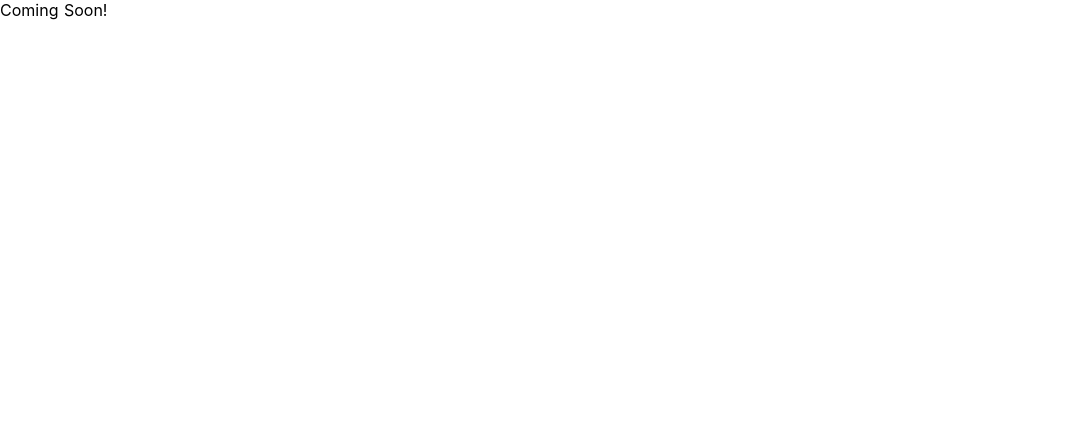
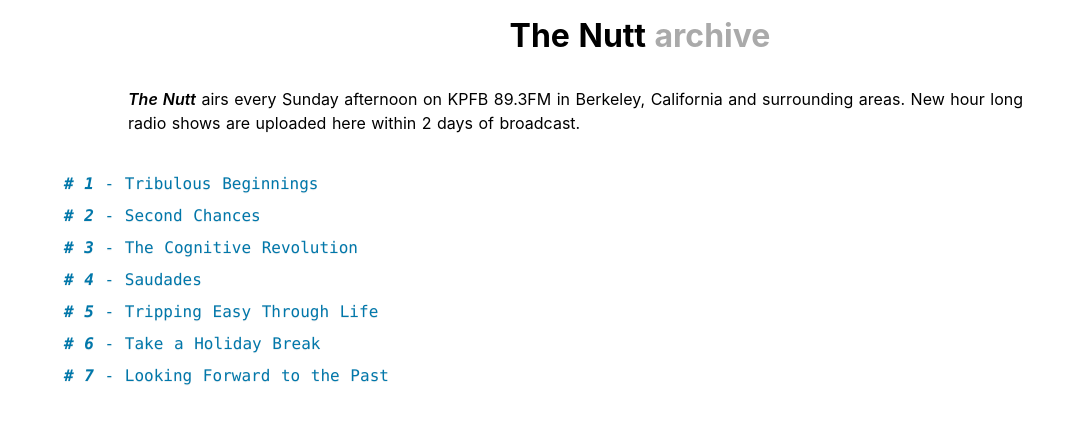
Before and after one commit to Jabari/stolen-artifacts, a Nuxt app: page /nutt in a window 1280 px wide. Shown: the top 424 px of the page, without its empty margins (0-1084 px from the left). Built offline with nearby package versions, Linux system fonts and the light colour scheme.

Commit message:
add "The Nutt" page with list of uploaded tracks

```diff
--- a/pages/nutt.vue
+++ b/pages/nutt.vue
@@ -1,5 +1,78 @@
 <template>
-	<div>
-		Coming Soon!
-	</div>
+	<main id="nutt">
+    <h1>The Nutt <span class="lighten">archive</span></h1>
+    <p>
+    	<em>The Nutt</em> airs every Sunday afternoon on KPFB 89.3FM in Berkeley, California and surrounding areas. New hour long radio shows are uploaded here within 2 days of broadcast.
+    </p>
+    <ul>
+      <li>
+              <a href="https://s3-us-west-2.amazonaws.com/stolenartifacts.com/theNutt/The+Nutt+-+%231+-+10-01-17.mp3"><em># 1</em> - Tribulous Beginnings</a>
+      </li>
+      <li>
+              <a href="https://s3-us-west-2.amazonaws.com/stolenartifacts.com/theNutt/The+Nutt+-+%232+-+10-15-17+-+Second+Chances.mp3"><em># 2</em> - Second Chances</a>
+      </li>
+      <li>
+              <a href="https://s3-us-west-2.amazonaws.com/stolenartifacts.com/theNutt/The+Nutt+-+%233+-+10-22-17.mp3"><em># 3</em> - The Cognitive Revolution</a>
+      </li>
+      <li>
+              <a href="https://s3-us-west-2.amazonaws.com/stolenartifacts.com/theNutt/The+Nutt+-+%234+-+11-5-17+-+Saudades.mp3"><em># 4</em> - Saudades</a>
+      </li>
+      <li>
+              <a href="https://s3-us-west-2.amazonaws.com/stolenartifacts.com/theNutt/The+Nutt+-+%235+-+11-19-17+-+Tripping+Easy+Through+Life.mp3"><em># 5</em> - Tripping Easy Through Life</a>
+      </li>
+      <li>
+              <a href="https://s3-us-west-2.amazonaws.com/stolenartifacts.com/theNutt/The+Nutt+-+%236+-+12-24-17+-+Take+a+holiday+break.mp3"><em># 6</em> - Take a Holiday Break</a>
+      </li>
+      <li>
+              <a href="https://s3-us-west-2.amazonaws.com/stolenartifacts.com/theNutt/The+Nutt+-+%237+-+12-31-17+-+Looking+Forward+to+the+Past.mp3"><em># 7</em> - Looking Forward to the Past</a>
+      </li>
+    </ul>
+	</main>
 </template>
+<script>
+        export default {
+                name: 'The Nutt',
+                head () {
+                    return {
+                        base: { target: '_blank', href: 'https://s3-us-west-2.amazonaws.com/stolenartifacts.com/theNutt/' }
+                    }
+                },
+        }
+</script>
+<style lang="scss">
+        a {
+                color: #07a;
+                font-family: Consolas, Monaco, Mono, monospace;
+                line-height: 1.5;
+                margin: 1.5rem;
+                text-decoration: none;
+                text-shadow: 0 1px #efefef;
+                &:hover {
+                        color: darken(#07a, 5);
+                        font-weight: bold;
+                }
+        }
+        em {
+                font-weight: 600;
+        }
+        h1 {
+                margin: 1rem 0 2rem;
+                text-align: center;
+        }
+        li {
+                list-style: none;
+                line-height: 2rem;
+        }
+        p {
+        	line-height: 1.5;
+        	padding: 0 10% 2rem;
+        	min-width: 450px;
+        	width: 90%;
+        }
+        .lighten {
+        	color: #aaa;
+        }
+        #nutt {
+
+        }
+</style>
```
